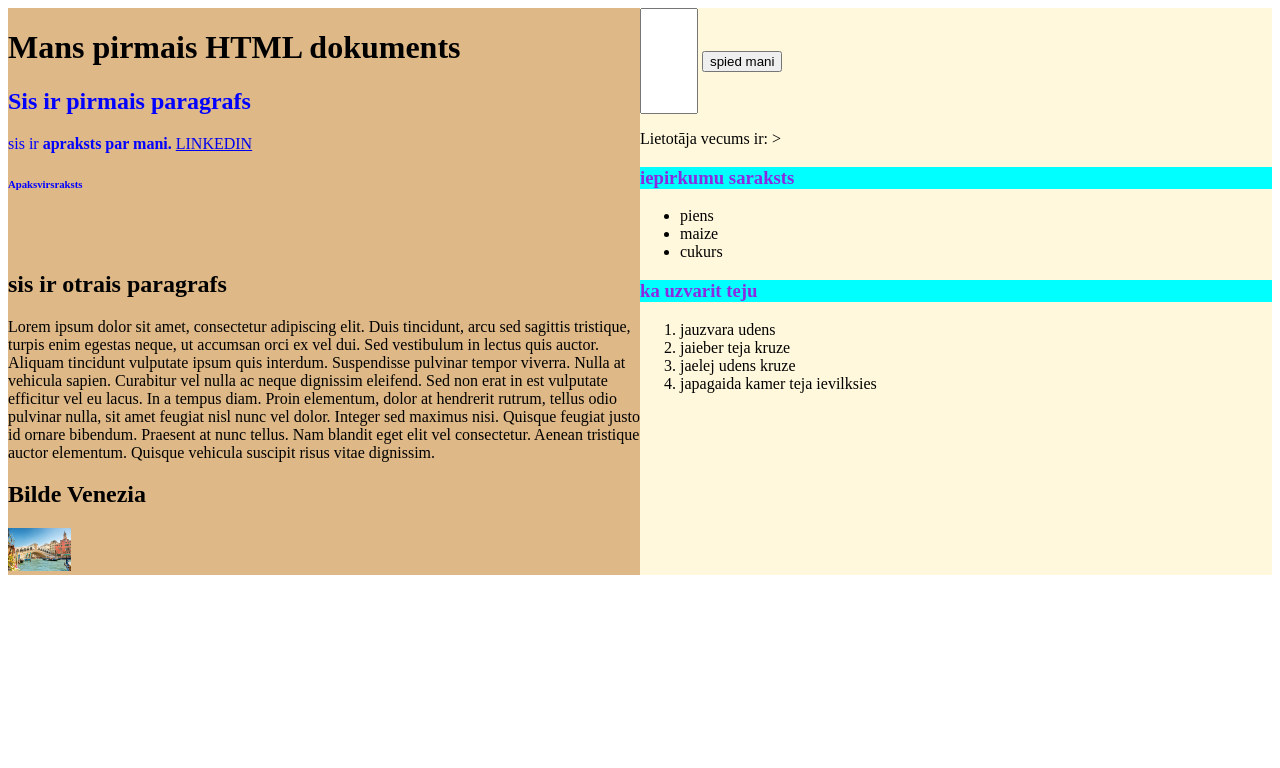
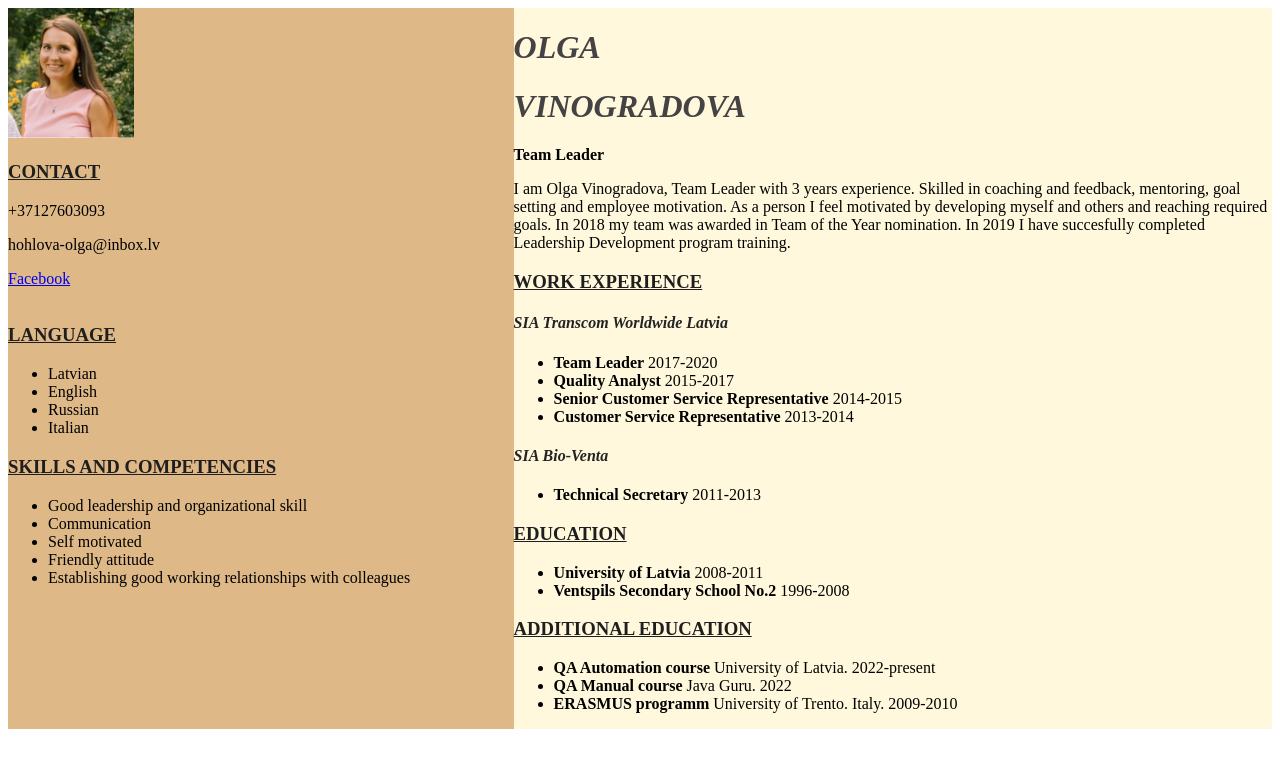
Before and after one commit to VUMC-ATP3/olga-vinogradova-HTML, a plain HTML site: page index.html in a window 1280 px wide. Drawn offline with Linux system fonts and the light colour scheme.

Commit message:
Add new image. HTML, CSS and Readme files was updated.
Pievienoju bildi, veicu izmaiņas html un css. Izmainiju Readme faila saturu.

```diff
--- a/index.html
+++ b/index.html
@@ -17,71 +17,85 @@
 <body>
 <div class="full">
     <div class="left">
-    <!--p nozime paragrafs-->
-    <h1 id="pirmaisHeading">Mans pirmais HTML dokuments
+        <img src="img/CV photo.png" width="25%">
+
+
+<h3>CONTACT</h3>
+<p>+37127603093 </p>
+<p>hohlova-olga@inbox.lv</p>
+<a href="https://www.facebook.com/olga.hohlova.754" target="_blank">Facebook</a>
+
+
+<br>
+<br>
+<h3>LANGUAGE</h3>
+<ul>
+<li>Latvian</li>
+<li>English</li>
+<li>Russian</li>
+<li>Italian</li>
+</ul>
+
+<h3>SKILLS AND COMPETENCIES</h3>
+<ul>
+    <li>Good leadership and organizational skill</li>
+    <li>Communication</li>
+    <li>Self motivated</li>
+    <li>Friendly attitude</li>
+    <li>Establishing good working relationships with colleagues</li>
+    </ul>
+</div>
+<div class="right">
+
+    <h1 id="pirmaisHeading">OLGA
     </h1>
-    <h2 class="note">Sis ir pirmais paragrafs</h2>
-<p class="note">
-    sis ir <strong>apraksts par mani. </strong>
+    <h1 id="pirmaisHeading">VINOGRADOVA
+    </h1>
 
-<a href="https://www.lipsum.com/feed/html" target="_blank">LINKEDIN</a>
+    <p><strong>Team Leader </strong></p>
+
+    <p>I am Olga Vinogradova, Team Leader with 3 years experience. Skilled in coaching and feedback, mentoring, goal setting and employee motivation. As a person I feel motivated by developing myself and others and reaching required goals. In 2018 my team was awarded in Team of the Year nomination. In 2019 I have succesfully completed Leadership Development program training. </p>
+
+<h3>WORK EXPERIENCE</h3>
+
+<h4>SIA Transcom Worldwide Latvia</h4>
+
+<ul>
+
+<li><strong>Team Leader</strong>  2017-2020</li>
+<li><strong>Quality Analyst</strong>  2015-2017</li>
+<li><strong>Senior Customer Service Representative</strong>  2014-2015</li>
+<li><strong>Customer Service Representative </strong>  2013-2014</li>
+</ul>
 
 
 
 
-    <h6 class="note">Apaksvirsraksts</h6>
-</p>
+<h4>SIA Bio-Venta</h4>
+<ul>
+<li><strong>Technical Secretary</strong> 2011-2013 </li>
+</ul>
+
+<h3>EDUCATION</h3>
+<ul>
+
+<li><Strong>University of Latvia</Strong> 2008-2011</li>
+<li><Strong>Ventspils Secondary School No.2</Strong> 1996-2008</li>
+</ul>
 
 
-<br>
-<br>
-<h2>sis ir otrais paragrafs</h2>
-<p>Lorem ipsum dolor sit amet, consectetur adipiscing elit. Duis tincidunt, arcu sed sagittis tristique, turpis enim egestas neque, ut accumsan orci ex vel dui. Sed vestibulum in lectus quis auctor. Aliquam tincidunt vulputate ipsum quis interdum. Suspendisse pulvinar tempor viverra. Nulla at vehicula sapien. Curabitur vel nulla ac neque dignissim eleifend. Sed non erat in est vulputate efficitur vel eu lacus. In a tempus diam. Proin elementum, dolor at hendrerit rutrum, tellus odio pulvinar nulla, sit amet feugiat nisl nunc vel dolor. Integer sed maximus nisi. Quisque feugiat justo id ornare bibendum. Praesent at nunc tellus. Nam blandit eget elit vel consectetur. Aenean tristique auctor elementum. Quisque vehicula suscipit risus vitae dignissim.</p>
-
-<h2>Bilde Venezia</h2>
-
-<img src="img/Venezia.jpg" width="10%">
-
-</div>
-
-<div class="right">
-
-
-<input id="vecums" maxlength="3">
-<button id ="poga">spied mani</button>
-<p>Lietotāja vecums ir: <strong id="lietotajavecums"></strong>> </p>
-<h3>iepirkumu saraksts</h3>
+<h3>ADDITIONAL EDUCATION</h3>
 <ul>
 
-<li>piens</li>
-<li>maize</li>
-<li>cukurs</li>
-
-</ul>
-
-<h3 style="color:blueviolet"></h3>
-
-<h3>ka uzvarit teju</h3>
-<ol>
-
-<li>jauzvara udens</li>
-<li>jaieber teja kruze</li>
-<li>jaelej udens kruze</li>
-<li>japagaida kamer teja ievilksies</li>
-
-</ol>
+    <li><Strong>QA Automation course</Strong> University of Latvia. 2022-present</li>
+    <li><Strong>QA Manual course</Strong> Java Guru. 2022</li>
+    <li><Strong>ERASMUS programm </Strong> University of Trento. Italy. 2009-2010</li>
+    </ul>
 
 </div>
 </div>
 
 </body>
-<script>
-    document.getElementById("poga").onclick = function() {
-        var vecums = document.getElementById("vecums").value;
-        alert("Hello Olga! Tavs vecums ir " +  vecums);
-        document.getElementById("lietotajavecums").innerText = vecums;
-    };
 
-    </script>
 
 </html>
--- a/style.css
+++ b/style.css
@@ -1,15 +1,21 @@
 .note{
     color:blue
 }
-h3 {color:blueviolet;
-background-color: aqua}
-
-
+h3 {color:rgb(31, 30, 30)}
+h3{text-decoration: underline}
+h4 {color:rgb(36, 35, 35)}
+h4{font-style: italic;}
+#pirmaisHeading{
+    font-style: italic;
+}
+#pirmaisHeading{
+    color:rgb(68, 66, 66);
+}
 
 .full{
     border-style: none;
     display: grid;
-    grid-template-columns: 50% 50%;
+    grid-template-columns: 40% 60%;
 }
 
 
```
Also changed, not shown: img/CV photo.png (added), 1 other file.
